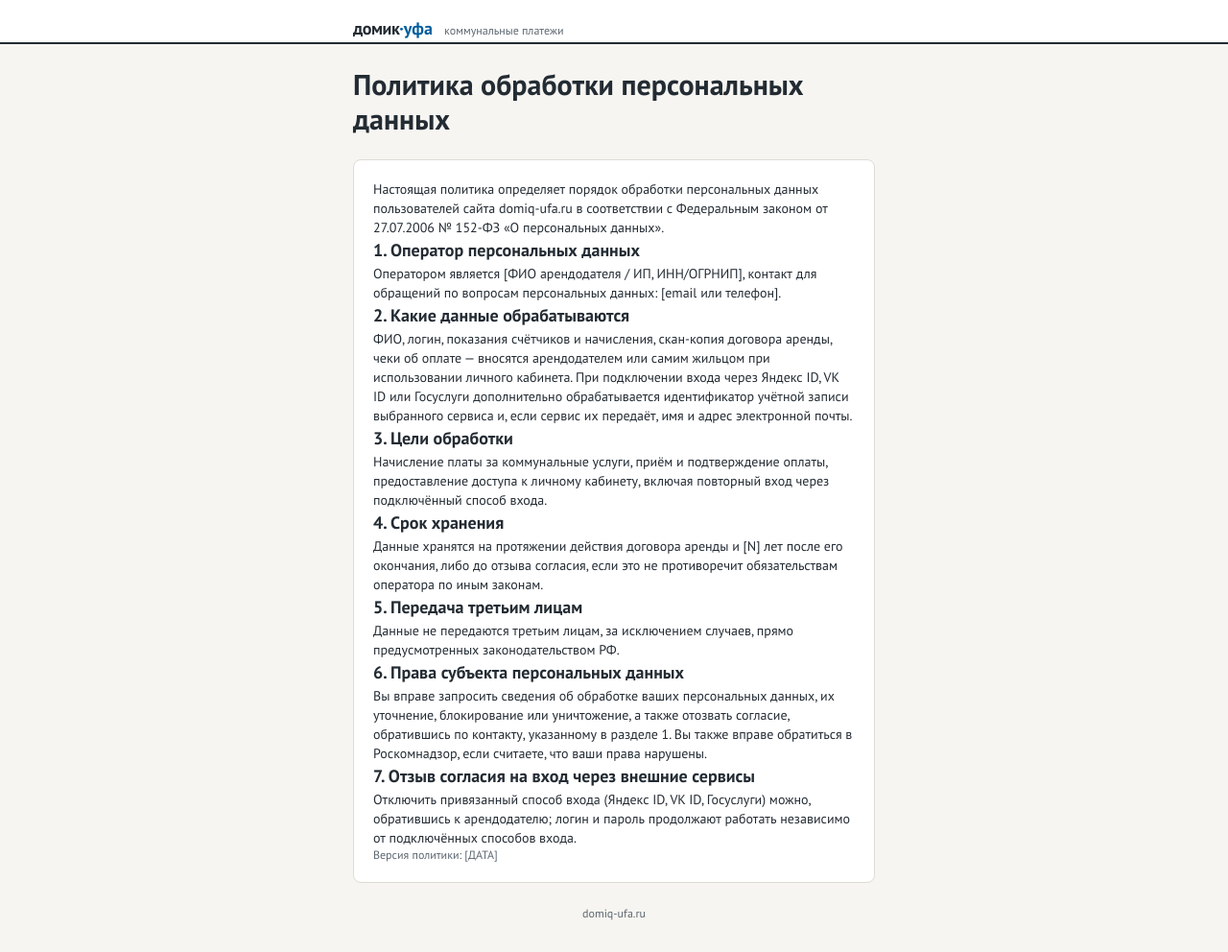
After one commit to Mike0808/domiqgo, a Django app: page /privacy/ in a window 1280 px wide. The commit adds this page. Shown: the whole page at 96% size. Run offline with Django 5.2, Linux system fonts and the light colour scheme.

Commit message:
feat: 152-FZ consent gate, connections page, and privacy policy page

```diff
--- a/billing/models.py
+++ b/billing/models.py
@@ -43,6 +43,12 @@ class Tenant(models.Model):
     messenger_platform = models.CharField(max_length=10, blank=True)
     messenger_chat_id = models.CharField(max_length=64, blank=True)
     link_code = models.CharField(max_length=32, blank=True)
+    # 152-ФЗ: consent must be on file, for the current policy version,
+    # before a tenant may connect any OAuth provider (see billing/adapters.py).
+    privacy_consent_at = models.DateTimeField(
+        "Согласие на обработку ПДн дано", null=True, blank=True)
+    privacy_consent_version = models.CharField(
+        "Версия политики на момент согласия", max_length=32, blank=True)
 
     class Meta:
         verbose_name = "Жилец"
--- a/billing/templates/billing/base.html
+++ b/billing/templates/billing/base.html
@@ -35,6 +35,8 @@
        class="rounded-t px-3 py-2 text-sm {% if url_name == 'history' %}border-x border-t border-line bg-paper font-bold{% else %}text-ink-soft hover:text-ink{% endif %}">История</a>
     <a href="{% url 'documents' %}"
        class="rounded-t px-3 py-2 text-sm {% if url_name == 'documents' %}border-x border-t border-line bg-paper font-bold{% else %}text-ink-soft hover:text-ink{% endif %}">Документы</a>
+    <a href="{% url 'oauth_connections' %}"
+       class="rounded-t px-3 py-2 text-sm {% if url_name == 'oauth_connections' %}border-x border-t border-line bg-paper font-bold{% else %}text-ink-soft hover:text-ink{% endif %}">Способы входа</a>
   </nav>
   {% endwith %}
   {% endif %}
--- /dev/null
+++ b/billing/templates/billing/privacy_policy.html
@@ -0,0 +1,65 @@
+{% extends "billing/base.html" %}
+{% block title %}Политика обработки персональных данных{% endblock %}
+{% block content %}
+<h1 class="mb-6 text-3xl font-bold">Политика обработки персональных данных</h1>
+<section class="space-y-4 rounded-lg border border-line bg-white p-5 text-sm leading-relaxed">
+  <p>
+    Настоящая политика определяет порядок обработки персональных данных
+    пользователей сайта domiq-ufa.ru в соответствии с Федеральным законом
+    от 27.07.2006 № 152-ФЗ «О персональных данных».
+  </p>
+
+  <h2 class="text-lg font-bold">1. Оператор персональных данных</h2>
+  <p>
+    Оператором является [ФИО арендодателя / ИП, ИНН/ОГРНИП], контакт для
+    обращений по вопросам персональных данных: [email или телефон].
+  </p>
+
+  <h2 class="text-lg font-bold">2. Какие данные обрабатываются</h2>
+  <p>
+    ФИО, логин, показания счётчиков и начисления, скан-копия договора
+    аренды, чеки об оплате — вносятся арендодателем или самим жильцом
+    при использовании личного кабинета. При подключении входа через
+    Яндекс ID, VK ID или Госуслуги дополнительно обрабатывается
+    идентификатор учётной записи выбранного сервиса и, если сервис их
+    передаёт, имя и адрес электронной почты.
+  </p>
+
+  <h2 class="text-lg font-bold">3. Цели обработки</h2>
+  <p>
+    Начисление платы за коммунальные услуги, приём и подтверждение оплаты,
+    предоставление доступа к личному кабинету, включая повторный вход через
+    подключённый способ входа.
+  </p>
+
+  <h2 class="text-lg font-bold">4. Срок хранения</h2>
+  <p>
+    Данные хранятся на протяжении действия договора аренды и [N] лет после
+    его окончания, либо до отзыва согласия, если это не противоречит
+    обязательствам оператора по иным законам.
+  </p>
+
+  <h2 class="text-lg font-bold">5. Передача третьим лицам</h2>
+  <p>
+    Данные не передаются третьим лицам, за исключением случаев, прямо
+    предусмотренных законодательством РФ.
+  </p>
+
+  <h2 class="text-lg font-bold">6. Права субъекта персональных данных</h2>
+  <p>
+    Вы вправе запросить сведения об обработке ваших персональных данных,
+    их уточнение, блокирование или уничтожение, а также отозвать согласие,
+    обратившись по контакту, указанному в разделе 1. Вы также вправе
+    обратиться в Роскомнадзор, если считаете, что ваши права нарушены.
+  </p>
+
+  <h2 class="text-lg font-bold">7. Отзыв согласия на вход через внешние сервисы</h2>
+  <p>
+    Отключить привязанный способ входа (Яндекс ID, VK ID, Госуслуги) можно,
+    обратившись к арендодателю; логин и пароль продолжают работать
+    независимо от подключённых способов входа.
+  </p>
+
+  <p class="text-xs text-ink-soft">Версия политики: [ДАТА]</p>
+</section>
+{% endblock %}
--- a/billing/urls.py
+++ b/billing/urls.py
@@ -11,4 +11,6 @@ urlpatterns = [
     path("history/", views.history, name="history"),
     path("documents/", views.documents, name="documents"),
     path("media/<path:path>", views.media_file, name="media_file"),
+    path("connections/", views.oauth_connections, name="oauth_connections"),
+    path("privacy/", views.privacy_policy, name="privacy_policy"),
 ]
--- a/billing/views.py
+++ b/billing/views.py
@@ -6,6 +6,8 @@ from django.http import Http404
 from django.shortcuts import redirect, render
 from django.utils import timezone
 from django.views.static import serve
+from allauth.socialaccount.models import SocialAccount
+from .consent import PRIVACY_POLICY_VERSION
 from .forms import MeterReadingForm
 from .models import Document, MeterReading, MonthlyStatement, Tenant
 from .services.calculation import MissingTariffError
@@ -113,3 +115,23 @@ def media_file(request, path):
             file=path, tenant__user=request.user).exists():
         raise Http404
     return serve(request, path, document_root=settings.MEDIA_ROOT)
+
+@login_required
+def oauth_connections(request):
+    tenant = _tenant_for(request)
+    if tenant is None:
+        return _no_tenant_response(request)
+    if request.method == "POST" and "consent" in request.POST:
+        tenant.privacy_consent_at = timezone.now()
+        tenant.privacy_consent_version = PRIVACY_POLICY_VERSION
+        tenant.save(update_fields=["privacy_consent_at", "privacy_consent_version"])
+        return redirect("oauth_connections")
+    if tenant.privacy_consent_version != PRIVACY_POLICY_VERSION:
+        return render(request, "billing/oauth_consent.html", {})
+    connected_provider_ids = list(
+        SocialAccount.objects.filter(user=request.user).values_list("provider", flat=True))
+    return render(request, "billing/oauth_connections.html",
+                  {"connected_provider_ids": connected_provider_ids})
+
+def privacy_policy(request):
+    return render(request, "billing/privacy_policy.html", {})
```
Also changed, not shown: billing/templates/billing/oauth_connections.html (added, +26 -0 lines), billing/templates/billing/oauth_consent.html (added, +26 -0 lines), billing/tests/test_oauth_consent.py (added, +55 -0 lines), billing/migrations/0006_tenant_privacy_consent_at_and_more.py (added).
